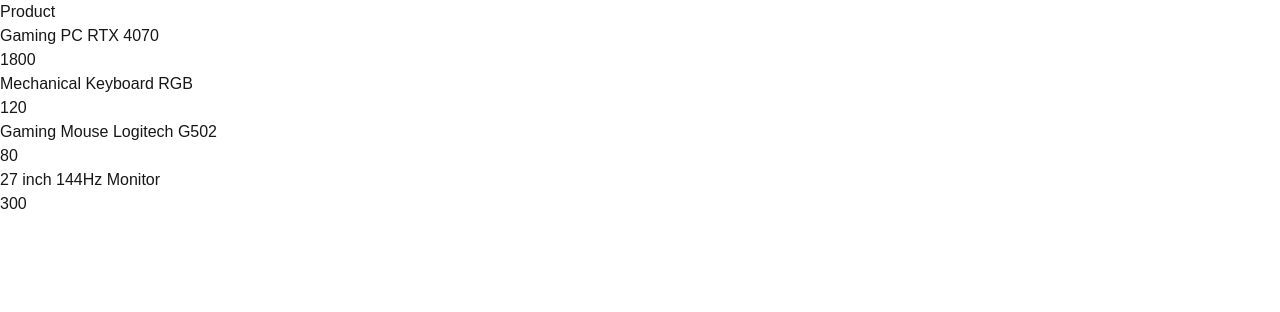
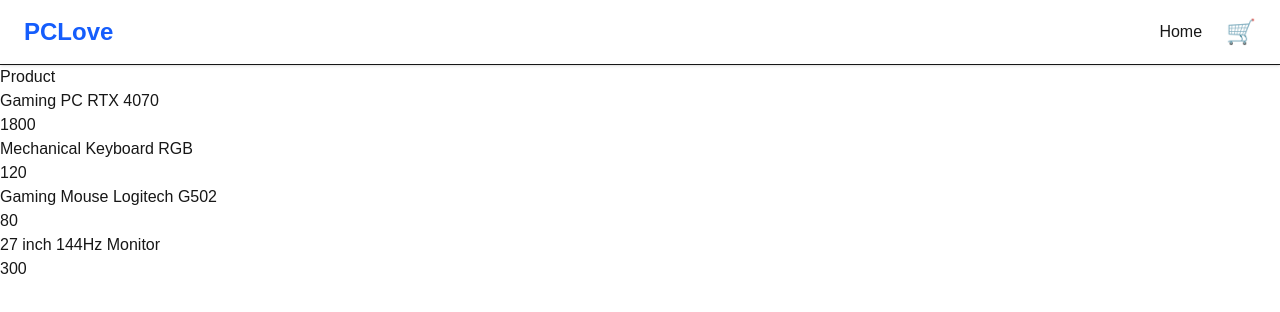
Before and after one commit to alikiamarsi/pclove-shop, a Next.js app in the folder pclove-shop/: page / in a window 1280 px wide. Shown: the top 312 px of the page. Built offline with nearby package versions, Linux system fonts and the light colour scheme; data requests are answered from the project's data file.

Commit message:
create reusable application header

```diff
--- a/pclove-shop/app/layout.tsx
+++ b/pclove-shop/app/layout.tsx
@@ -2,6 +2,7 @@ import type { Metadata } from "next";
 import { Geist, Geist_Mono } from "next/font/google";
 import "./globals.css";
 import Providers from "@/store/Provider";
+import Haeder from "@/components/Haeder";
 
 const geistSans = Geist({
   variable: "--font-geist-sans",
@@ -29,7 +30,10 @@ export default function RootLayout({
       className={`${geistSans.variable} ${geistMono.variable} h-full antialiased`}
     >
       <body className="min-h-full flex flex-col">
-        <Providers>{children}</Providers>
+        <Providers>
+          <Haeder />
+          {children}
+          </Providers>
         </body>
     </html>
   );
--- /dev/null
+++ b/pclove-shop/components/Haeder.tsx
@@ -0,0 +1,37 @@
+import Link from "next/link"
+
+
+function Haeder() {
+  return (
+    <header className="border-b shadow-sm">
+        <div className="mx-auto flex h-16 max-w-7xl items-center justify-between px-6">
+            <Link
+            href="/"
+            className="text-2xl font-bold text-blue-600"
+            >
+                PCLove
+            </Link>
+            <nav>
+          <ul className="flex items-center gap-6">
+            <li>
+              <Link
+                href="/"
+                className="transition hover:text-blue-600"
+              >
+                Home
+              </Link>
+            </li>
+
+            <li>
+              <button className="relative text-2xl">
+                🛒
+              </button>
+            </li>
+          </ul>
+        </nav>
+        </div>
+    </header>
+  )
+}
+
+export default Haeder
```
